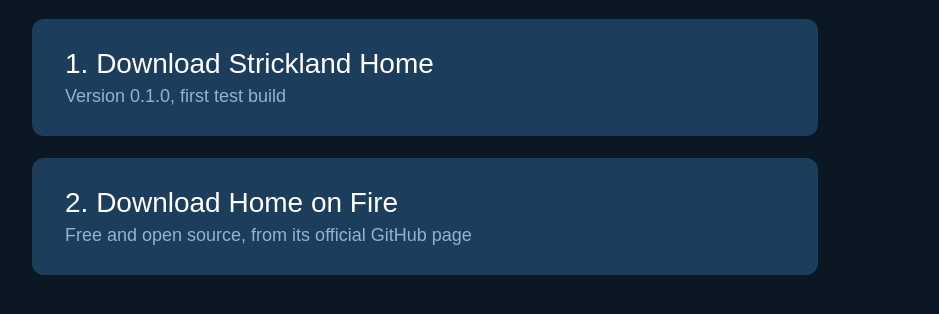
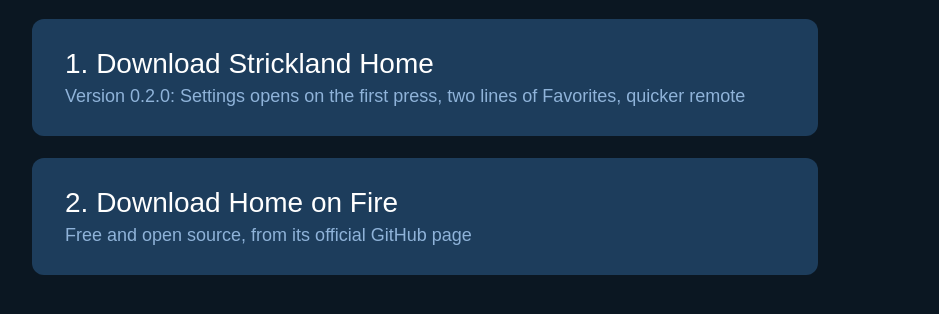
Before and after one commit to DigitalDeth/tv, a plain HTML site: page index.html in a window 1280 px wide. Shown: the part 170-484 px from the top of the page, without its empty margins (32-971 px from the left). Drawn offline with Linux system fonts and the light colour scheme.

Commit message:
Strickland Home 0.2.0

```diff
--- a/index.html
+++ b/index.html
@@ -17,7 +17,7 @@
 <body>
   <h1>Strickland Home</h1>
   <p>A custom home screen for Fire TV. Install the launcher first, then Home on Fire so it opens at startup and when you press Home.</p>
-  <a class="btn" href="home.apk">1. Download Strickland Home<small>Version 0.1.0, first test build</small></a>
+  <a class="btn" href="home.apk">1. Download Strickland Home<small>Version 0.2.0: Settings opens on the first press, two lines of Favorites, quicker remote</small></a>
   <a class="btn" href="https://github.com/toolicious/home-on-fire/releases/latest/download/home-on-fire.apk">2. Download Home on Fire<small>Free and open source, from its official GitHub page</small></a>
 </body>
 </html>
```
Also changed, not shown: 2 other files.
